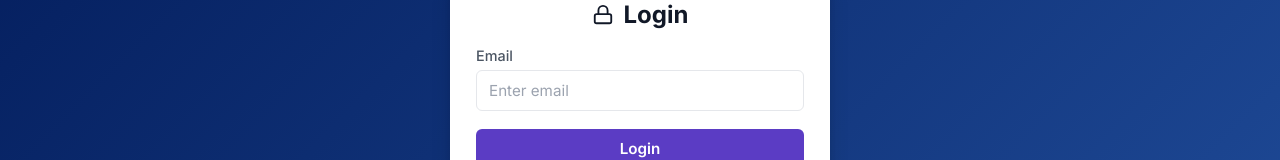
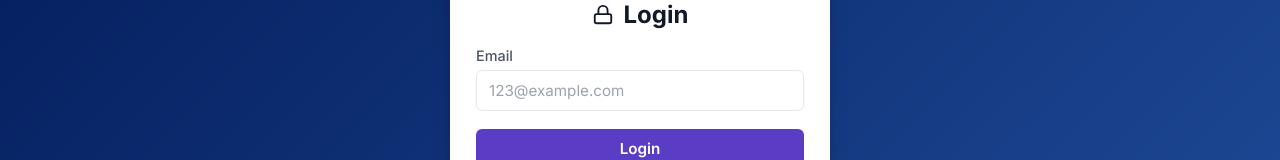
Before and after one commit to Frippanhono/ToDo, a React (Vite) app: page / in a window 1280 px wide. Shown: the part 320-480 px from the top of the page. Built offline with nearby package versions, Linux system fonts and the light colour scheme.

Commit message:
feat: update email input placeholder to example format

```diff
--- a/src/components/LoginCard.tsx
+++ b/src/components/LoginCard.tsx
@@ -53,7 +53,7 @@ export default function LoginCardComponent({
               data-testid="email-input"
               type="email"
               value={email}
-              placeholder="Enter email"
+              placeholder="123@example.com"
               onChange={handleEmailChange}
             />
           </InputGroup>
```
